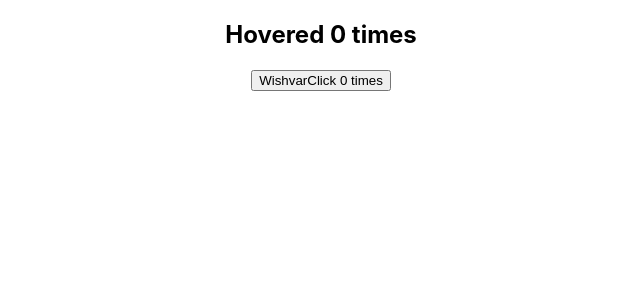
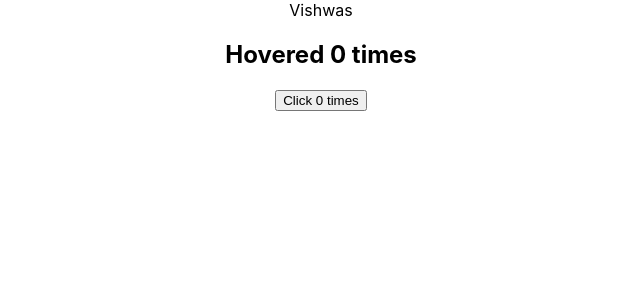
Before and after one commit to NorrisChenCA/reactjs_tutorial, a React (Create React App) app: page / in a window 1280 px wide. Shown: the top 300 px of the page, without its empty margins (319-959 px from the left). Built offline with nearby package versions, Linux system fonts and the light colour scheme.

Commit message:
render props

```diff
--- a/src/App.js
+++ b/src/App.js
@@ -57,8 +57,13 @@ import './App.css';
 //import Hero from './components/06112019getDerivedStateFromError_componentDidCatch/Hero'
 //import ErrorBoundary from './components/06112019getDerivedStateFromError_componentDidCatch/ErrorBoundary'
 //06152019
-import ClickCounter from './components/06152019higher_order_component/ClickCounter'
-import HoverCounter from './components/06152019higher_order_component/HoverCounter'
+//import ClickCounter from './components/06152019higher_order_component/ClickCounter'
+//import HoverCounter from './components/06152019higher_order_component/HoverCounter'
+//07012019
+import User from './components/07012019render_props/User'
+import ClickCounter from './components/07012019render_props/ClickCounter'
+import HoverCounter from './components/07012019render_props/HoverCounter'
+import Counter from './components/07012019render_props/Counter'
 
 class App extends Component {
   constructor() {
@@ -186,9 +191,17 @@ class App extends Component {
         */}
 
         {/*06152019------------------*/}
-        <HoverCounter />
+        {/*<HoverCounter />*/}
         {/*the name props not go to ClickCount component, the props goes to withCounter component*/}
-        <ClickCounter name='Wishvar'/>
+        {/*<ClickCounter name='Wishvar'/>*/}
+
+        {/*07012019------------------*/}
+        {/*User props is varant*/}
+        {/*<User name="Vishwas"/>*/}
+        {/*User props is function*/}
+        <User name={(isLoggedIn) => isLoggedIn ? 'Vishwas' : 'Guest'}/>
+        <Counter render={(count, incrementCount) => <HoverCounter count={count} incrementCount={incrementCount} />} />
+        <Counter render={(count, incrementCount) => <ClickCounter count={count} incrementCount={incrementCount} />} />
       </div>
     );
   }
--- /dev/null
+++ b/src/components/07012019render_props/ClickCounter.js
@@ -0,0 +1,13 @@
+import React, { Component } from 'react'
+
+class ClickCounter extends Component {
+
+  render() {
+    const { count, incrementCount } = this.props
+    //the return element dosen't receive the props from parent "this.props.name" the props goes to withCounter component
+    return <button onClick={incrementCount}>{this.props.name}Click {count} times</button>
+  }
+}
+
+// 1 is the incrementNumber, pass to withCounter as parameter
+export default ClickCounter
--- /dev/null
+++ b/src/components/07012019render_props/Counter.js
@@ -0,0 +1,27 @@
+import React, { Component } from 'react'
+
+
+class Counter extends Component {
+  constructor(props) {
+    super(props)
+
+    this.state = {
+      count: 0
+    }
+  }
+
+  incrementCount = () => {
+    this.setState(prevState => {
+      return { count: prevState.count + 1 }
+    })
+  }
+  render() {
+    return (
+      <div>
+        {this.props.render(this.state.count, this.incrementCount)}
+      </div>
+    )
+  }
+}
+
+export default Counter
--- /dev/null
+++ b/src/components/07012019render_props/HoverCounter.js
@@ -0,0 +1,15 @@
+import React, { Component } from 'react'
+
+class HoverCounter extends Component {
+
+  render() {
+    const { count, incrementCount } = this.props
+    return (
+      <div>
+        <h2 onMouseOver={incrementCount}>Hovered { count } times</h2>
+      </div>
+    )
+  }
+}
+// 2 is the incrementNumber, pass to withCounter as parameter
+export default HoverCounter
--- /dev/null
+++ b/src/components/07012019render_props/User.js
@@ -0,0 +1,14 @@
+import React, { Component } from 'react'
+
+// User component is example for render props
+class User extends Component {
+  render() {
+    return (
+      <div>
+        {this.props.name(true)}
+      </div>
+    )
+  }
+}
+
+export default User
```
